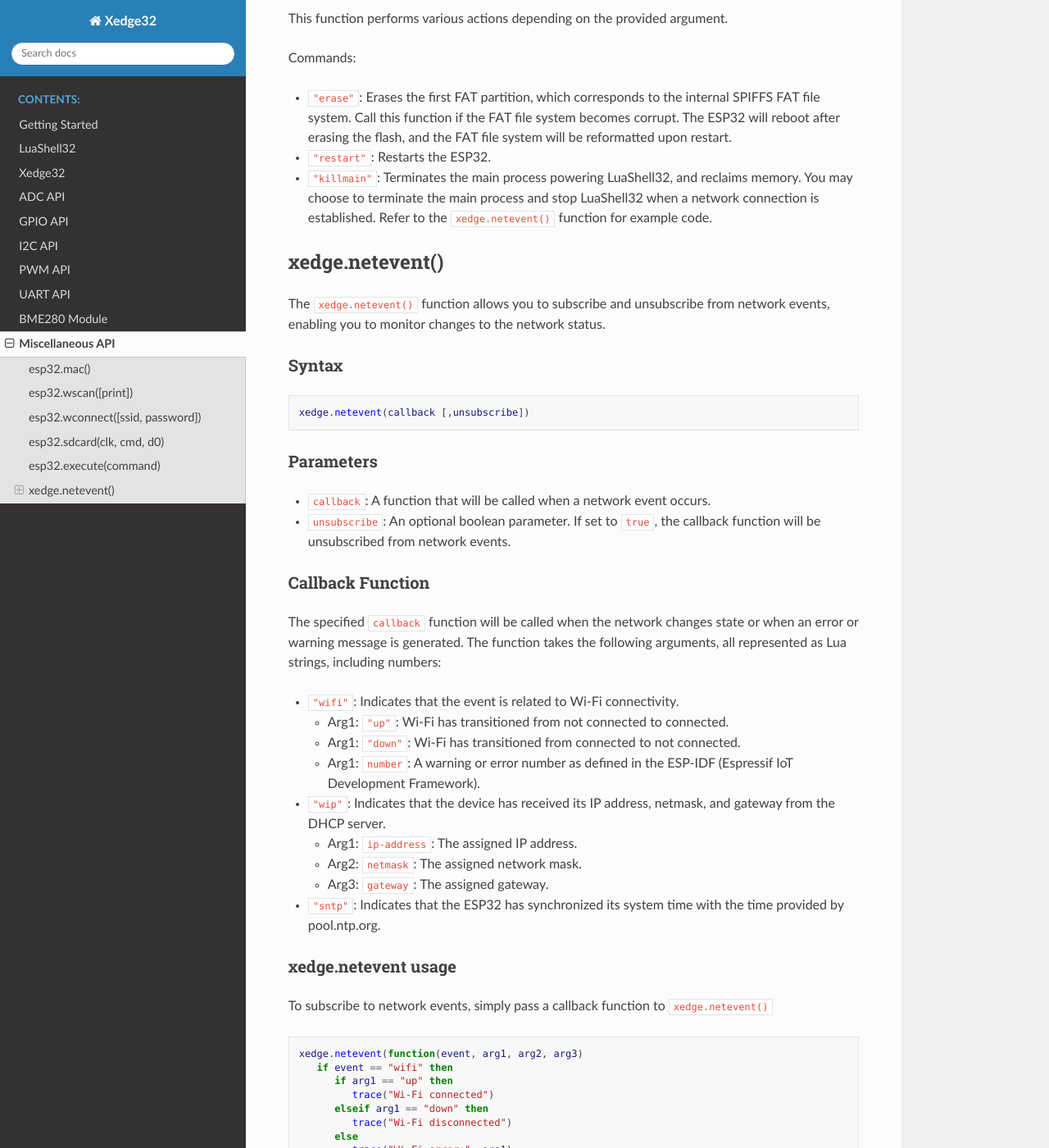
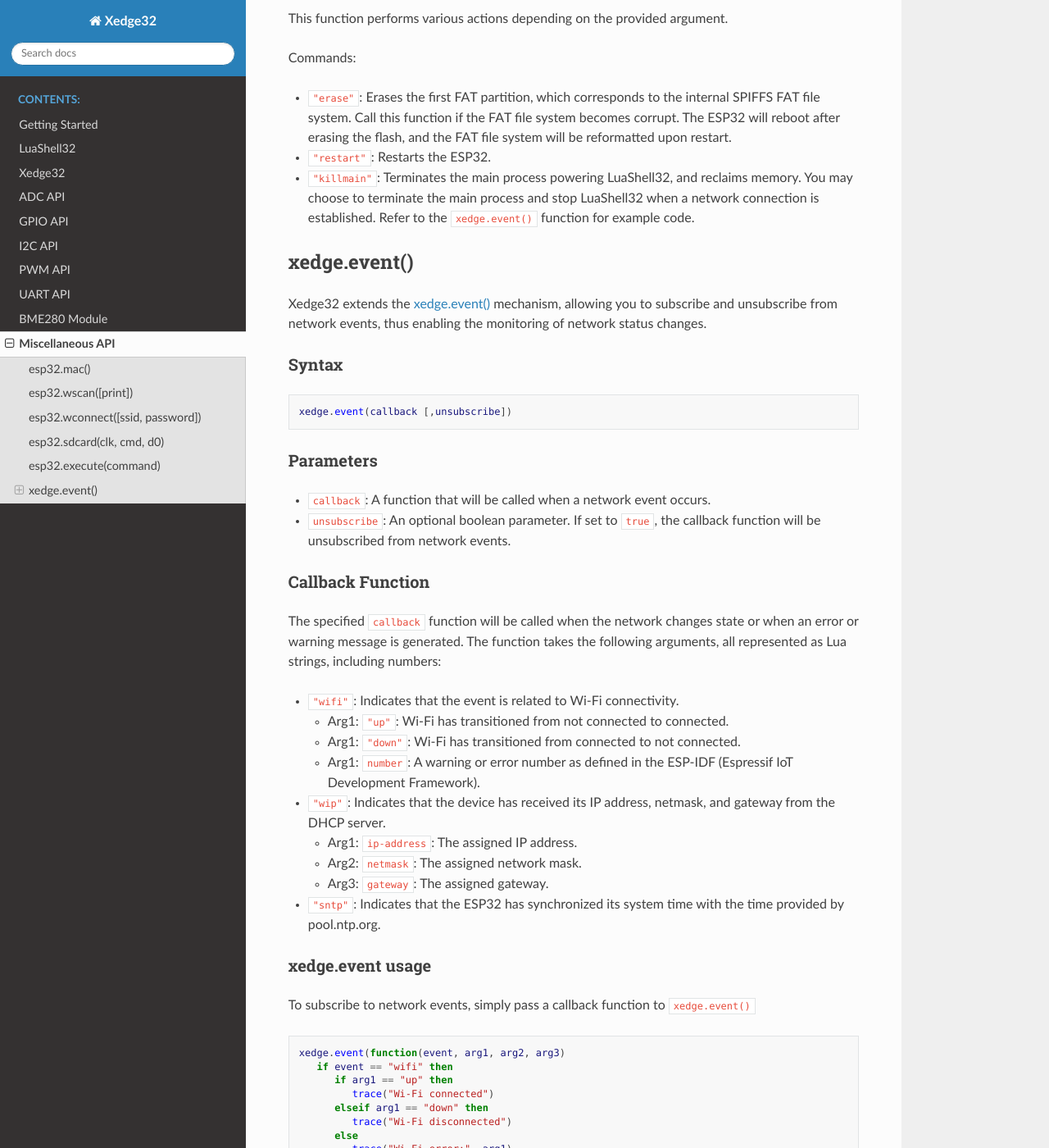
Before and after one commit to RealTimeLogic/Xedge32, a Sphinx documentation site: the page built from doc/source/misc.rst, in a window 1280 px wide and 1400 px high, scrolled down 1476 px. Shown: the whole window at 82% size. Built offline with Sphinx 7.4.7 and the Read the Docs theme 2.0.0, drawn with Linux system fonts in a browser that asks for light colours.

```diff
--- a/doc/source/misc.rst
+++ b/doc/source/misc.rst
@@ -66,21 +66,21 @@ Commands:
 
 - ``"restart"``: Restarts the ESP32.
 
-- ``"killmain"``: Terminates the main process powering LuaShell32, and reclaims memory. You may choose to terminate the main process and stop LuaShell32 when a network connection is established. Refer to the ``xedge.netevent()`` function for example code.
+- ``"killmain"``: Terminates the main process powering LuaShell32, and reclaims memory. You may choose to terminate the main process and stop LuaShell32 when a network connection is established. Refer to the ``xedge.event()`` function for example code.
 
 
 
-xedge.netevent()
+xedge.event()
 -----------------
 
-The ``xedge.netevent()`` function allows you to subscribe and unsubscribe from network events, enabling you to monitor changes to the network status.
+Xedge32 extends the `xedge.event() <https://realtimelogic.com/ba/doc/?url=Xedge.html#event>`_ mechanism, allowing you to subscribe and unsubscribe from network events, thus enabling the monitoring of network status changes.
 
 Syntax
 ~~~~~~~
 
 .. code-block:: lua
 
-   xedge.netevent(callback [,unsubscribe])
+   xedge.event(callback [,unsubscribe])
 
 Parameters
 ~~~~~~~~~~~
@@ -107,14 +107,14 @@ The specified ``callback`` function will be called when the network changes stat
 
 - ``"sntp"``: Indicates that the ESP32 has synchronized its system time with the time provided by pool.ntp.org.
 
-xedge.netevent usage
+xedge.event usage
 ~~~~~~~~~~~~~~~~~~~~~
 
-To subscribe to network events, simply pass a callback function to ``xedge.netevent()``
+To subscribe to network events, simply pass a callback function to ``xedge.event()``
 
 .. code-block:: lua
 
-   xedge.netevent(function(event, arg1, arg2, arg3)
+   xedge.event(function(event, arg1, arg2, arg3)
       if event == "wifi" then
          if arg1 == "up" then
             trace("Wi-Fi connected")
@@ -135,7 +135,7 @@ To subscribe to network events, simply pass a callback function to ``xedge.netev
 
 To unsubscribe from network events, pass the same callback function along with the ``unsubscribe`` parameter set to ``true``::
 
-  xedge.netevent(myCallbackFunction, true)
+  xedge.event(myCallbackFunction, true)
 
 Note
 ~~~~
```
Also changed, not shown: doc/index.rst (+11 -3 lines), doc/source/GettingStarted.rst (+13 -2 lines), doc/source/xedge.rst (+11 -37 lines), 1 other file.
